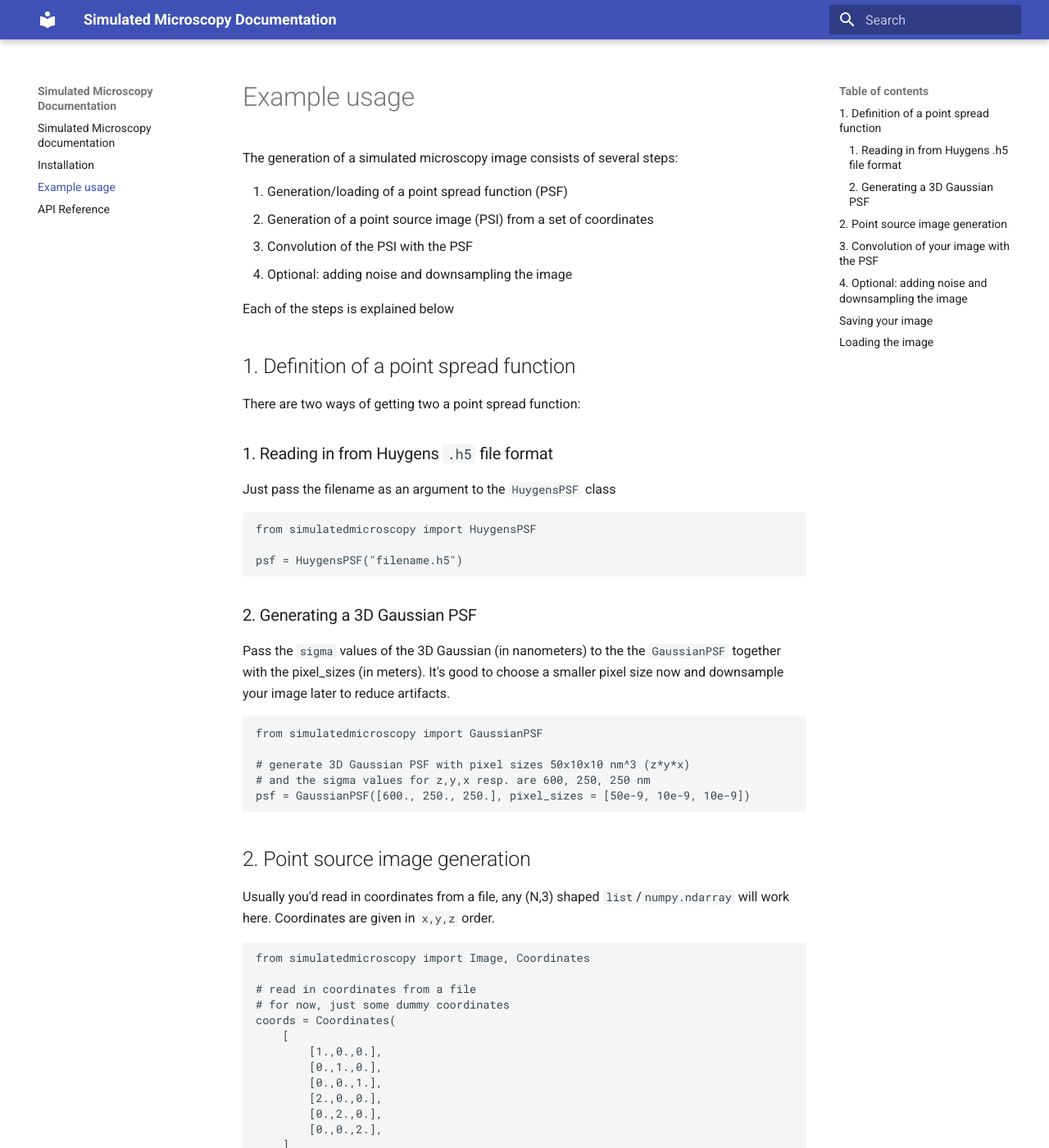
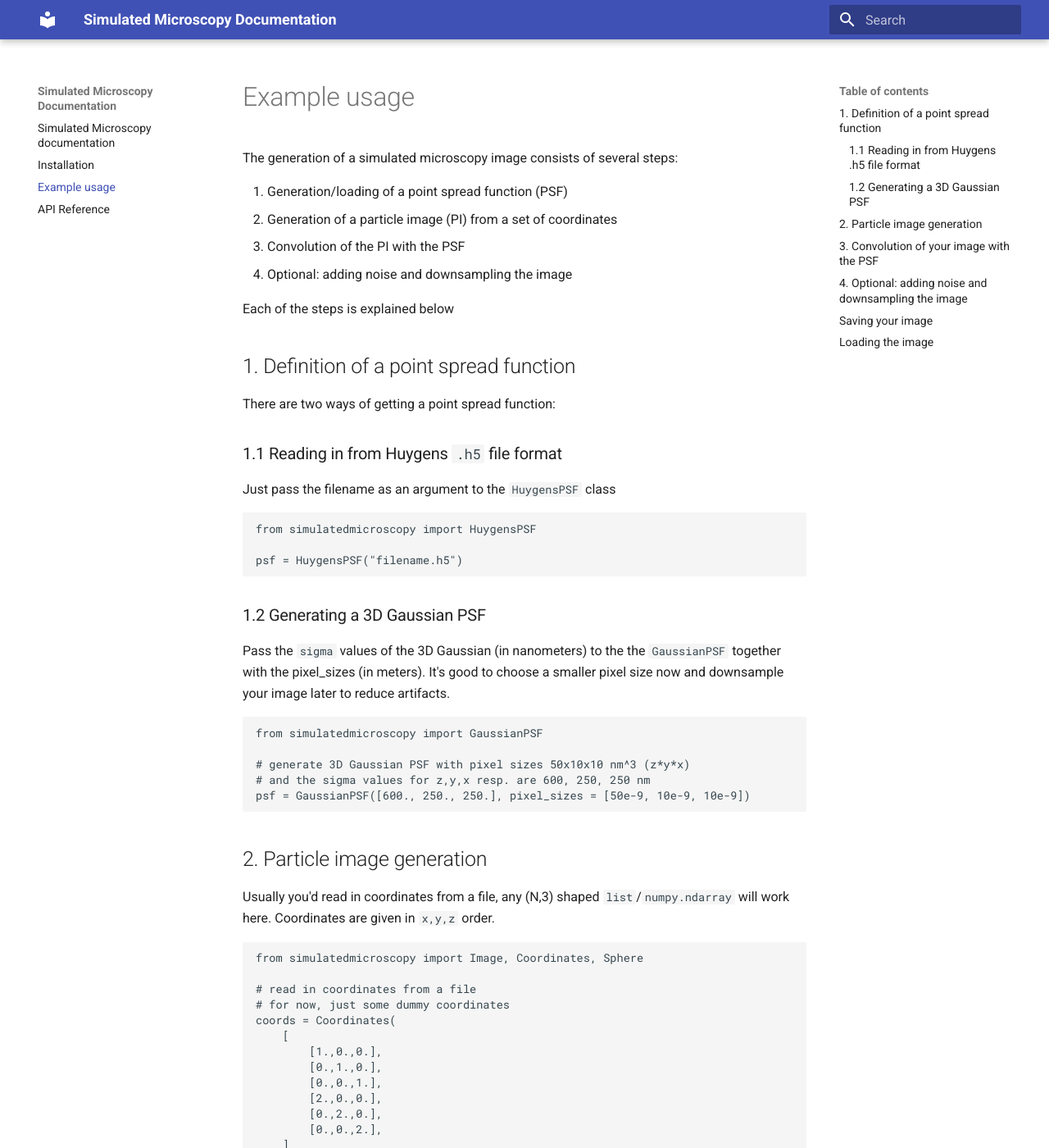
Before and after one commit to rhoitink/simulatedmicroscopy, an MkDocs documentation site: the page built from docs/example-usage.md, in a window 1280 px wide and 1400 px high. Shown: the whole window at 82% size. Built offline with MkDocs 1.6.1 and Material for MkDocs 9.7.7, drawn with Linux system fonts in a browser that asks for light colours; some of the changed text lies outside the part shown.

Commit message:
Updated example usage with particle image

````diff
--- a/docs/example-usage.md
+++ b/docs/example-usage.md
@@ -3,17 +3,17 @@
 The generation of a simulated microscopy image consists of several steps:
 
 1. Generation/loading of a point spread function (PSF)
-2. Generation of a point source image (PSI) from a set of coordinates
-3. Convolution of the PSI with the PSF
+2. Generation of a particle image (PI) from a set of coordinates
+3. Convolution of the PI with the PSF
 4. Optional: adding noise and downsampling the image
 
 Each of the steps is explained below
 
 ## 1. Definition of a point spread function
 
-There are two ways of getting two a point spread function:
+There are two ways of getting a point spread function:
 
-### 1. Reading in from Huygens `.h5` file format
+### 1.1 Reading in from Huygens `.h5` file format
 
 Just pass the filename as an argument to the `HuygensPSF` class
 
@@ -23,7 +23,7 @@
 psf = HuygensPSF("filename.h5")
 ```
 
-### 2. Generating a 3D Gaussian PSF
+### 1.2 Generating a 3D Gaussian PSF
 
 Pass the `sigma` values of the 3D Gaussian (in nanometers) to the the `GaussianPSF` together with the pixel_sizes (in meters). It's good to choose a smaller pixel size now and downsample your image later to reduce artifacts.
 
@@ -35,12 +35,12 @@
 psf = GaussianPSF([600., 250., 250.], pixel_sizes = [50e-9, 10e-9, 10e-9])
 ```
 
-## 2. Point source image generation
+## 2. Particle image generation
 
 Usually you'd read in coordinates from a file, any (N,3) shaped `list`/`numpy.ndarray` will work here. Coordinates are given in `x,y,z` order.
 
 ```python
-from simulatedmicroscopy import Image, Coordinates
+from simulatedmicroscopy import Image, Coordinates, Sphere
 
 # read in coordinates from a file
 # for now, just some dummy coordinates
@@ -55,13 +55,16 @@
     ]
 )
 
-# create image with same pixel size as the psf
-image = Image.create_point_image(coords,
-                            pixel_sizes = psf.get_pixel_sizes())
+# create a spherical particle (radius = 100 nm) that will be placed at the coordinates
+# other options are a PointParticle and Shell, see `simulatedmicroscopy.particle` for more info
+particle = Sphere(ps.get_pixel_sizes(), radius = 100e-9)
+
+# create image by placing this particle at set coordinates
+image = Image.create_particle_image(coords, particle)
 
 ```
 
-You now have a point source image in the `image` variable.
+You now have a particle image in the `image` variable.
 
 The coordinates of the particles are stored as pixel indices (in `zyx` order), to retrieve them, run:
 
@@ -73,7 +76,7 @@
 
 ## 3. Convolution of your image with the PSF
 
-When you have both the PSI and PSF, you can convolve the first with the latter, by running:
+When you have both the PI and PSF, you can convolve the first with the latter, by running:
 
 ```python
 image.convolve(psf)
@@ -103,10 +106,11 @@
 
 ## Loading the image
 
-The image can then later be retrieved again by:
+The image (and particle coordinates) can then later be retrieved again by:
 
 ```python
 from simulatedmicroscopy import Image
 
 image = Image.load_h5file("filename.h5")
+pixel_indices = image.get_pixel_coordinates()
 ```
--- a/setup.py
+++ b/setup.py
@@ -2,7 +2,7 @@
 
 setup(
     name="simulatedmicroscopy",
-    version="0.2.0",
+    version="0.3.0",
     author="Roy Hoitink",
     author_email="L.D.Hoitink@uu.nl",
     long_description=open("README.md").read(),
--- a/simulatedmicroscopy/__init__.py
+++ b/simulatedmicroscopy/__init__.py
@@ -1,8 +1,8 @@
 from .input import Coordinates
 from .image import Image, HuygensImage
 from .psf import HuygensPSF, GaussianPSF
-from .particle import Sphere, Shell
+from .particle import Sphere, Shell, PointParticle
 
-__all__ = ["Coordinates", "Image", "HuygensImage", "HuygensPSF", "GaussianPSF", "Sphere", "Shell"]
+__all__ = ["Coordinates", "Image", "HuygensImage", "HuygensPSF", "GaussianPSF", "PointParticle", "Sphere", "Shell"]
 
 __version__ = "0.3.0"
````
